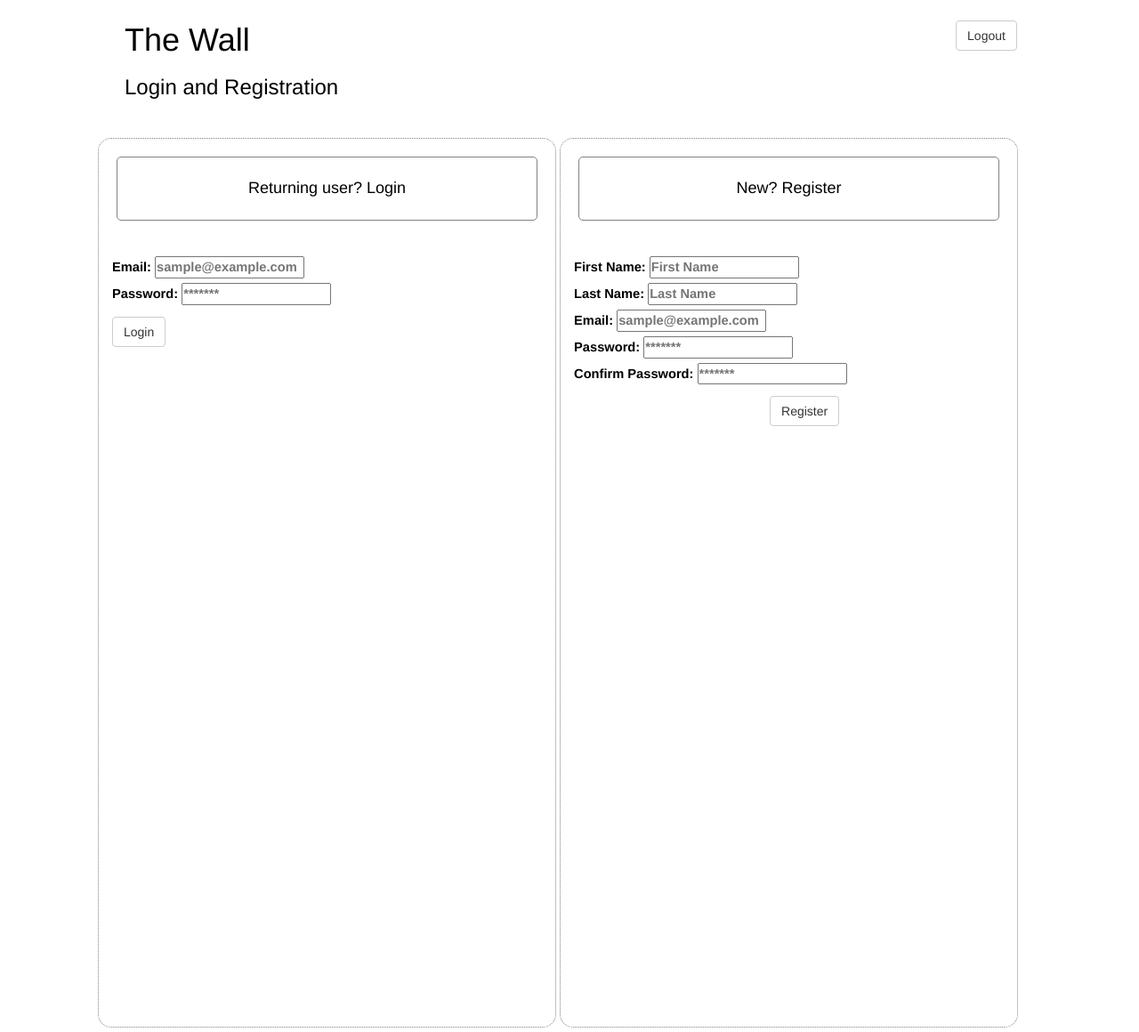
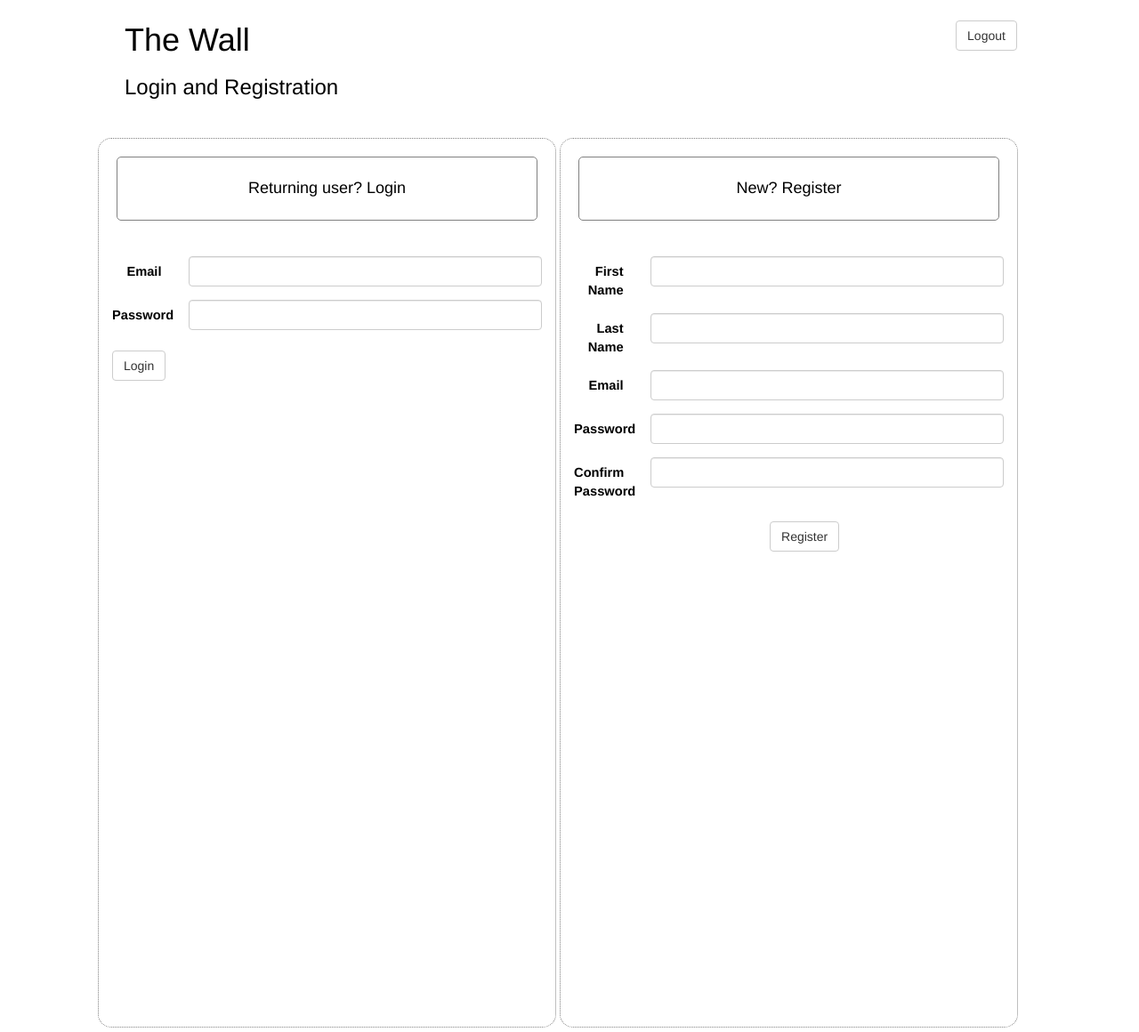
Before and after one commit to felisadeang/CD_thewall, a Flask app: page / in a window 1280 px wide. Shown: the whole page at 89% size. Run offline with Flask 2, Linux system fonts and the light colour scheme; some libraries are stand-ins or nearby versions.

Commit message:
second commit. Added some twitter bootstrap classes to better align form inputs

```diff
--- a/templates/index.html
+++ b/templates/index.html
@@ -23,9 +23,19 @@
                     <h4>Returning user? Login</h4>
                 </div>
                 <div class="bodyforms">
-                    <form action='/login' method='POST'>
-                        <label for="email">Email: <input type="text" name="email" id="email" placeholder="sample@example.com"></label>
-                        <label for="password">Password: <input type="password" name="password" id="password" placeholder="*******"></label>
+                    <form action='/login' class='form-horizontal' method='POST'>
+                        <div class="form-group">
+                        <label class="col-sm-2 control-label">Email</label>
+                        <div class="col-sm-10">
+                        <input type="text" name="email" class="form-control" id="email">
+                        </div>
+                        </div>
+                        <div class="form-group">
+                        <label class="col-sm-2 control-label">Password</label>
+                        <div class="col-sm-10">
+                        <input type="password" name="password" class="form-control" id="password">
+                        </div>
+                        </div>
                         <input type="submit" name="submit" value="Login" id="login_button" class="btn btn-default navbar-btn">
                     </form>
                     {% with messages = get_flashed_messages(category_filter=["login_error"]) %}
@@ -46,12 +56,37 @@
                     <h4>New? Register</h4>
                 </div>
                 <div class="bodyforms">
-                    <form action='/register' method='POST'>
-                        <label for="first_name">First Name: <input type="text" name="first_name" id="first_name" placeholder="First Name"></label>
-                        <label for="last_name">Last Name: <input type="text" name="last_name" id="last_name" placeholder="Last Name"></label>
-                        <label for="email">Email: <input type="text" name="email" id="email" placeholder="sample@example.com"></label>
-                        <label for="password">Password: <input type="password" name="password" id="password" placeholder="*******"></label>
-                        <label for="confirm_password">Confirm Password: <input type="password" name="confirm_password" id="confirm_password" placeholder="*******"></label>
+                    <form action='/register' class="form-horizontal" method='POST'>
+                        <div class="form-group">
+                        <label class="col-sm-2 control-label">First Name</label>
+                        <div class="col-sm-10">
+                        <input type="text" name="first_name" class="form-control" id="first_name">
+                        </div>
+                        </div>
+                        <div class="form-group">
+                        <label class="col-sm-2 control-label">Last Name</label>
+                        <div class="col-sm-10">
+                        <input type="text" name="last_name" class="form-control" id="last_name">
+                        </div>
+                        </div>
+                        <div class="form-group">
+                        <label class="col-sm-2 control-label">Email</label>
+                        <div class="col-sm-10">
+                        <input type="text" name="email" id="email" class="form-control">
+                        </div>
+                        </div>
+                        <div class="form-group">
+                        <label class="col-sm-2 control-label">Password</label>
+                        <div class="col-sm-10">
+                        <input type="password" name="password" id="password" class="form-control">
+                        </div>
+                        </div>
+                        <div class="form-group">
+                        <label class="col-sm-2 control-label">Confirm Password</label>
+                        <div class="col-sm-10">
+                        <input type="password" name="confirm_password" id="confirm_password" class="form-control">
+                        </div>
+                        </div>
                         <input type="submit" name="submit" value="Register" id="register_button" class="btn btn-default navbar-btn">
                     </form>
                     {% with messages = get_flashed_messages(category_filter=["error"]) %}
```
